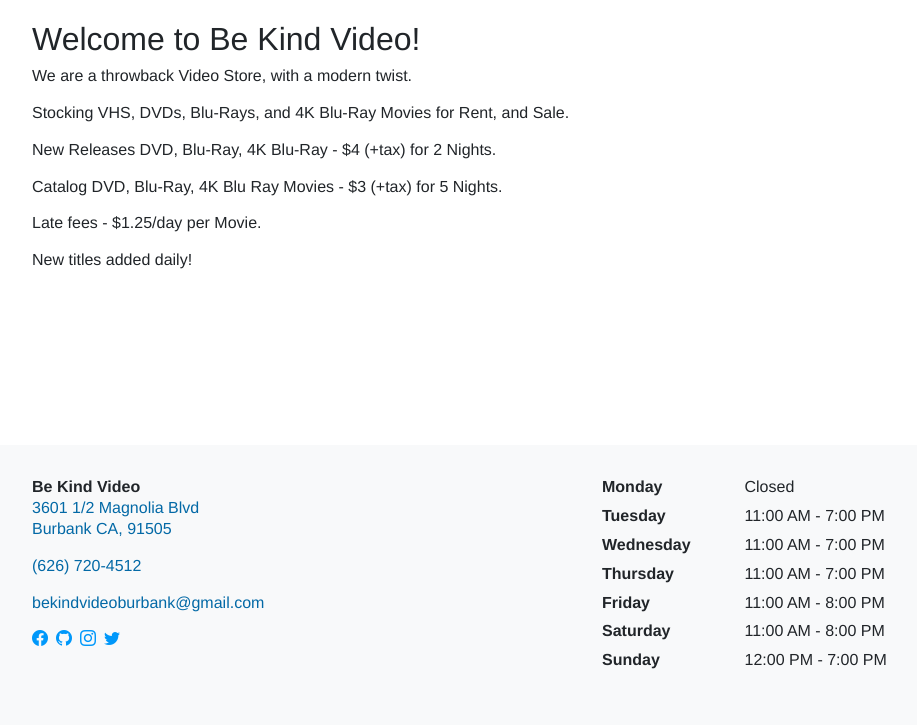
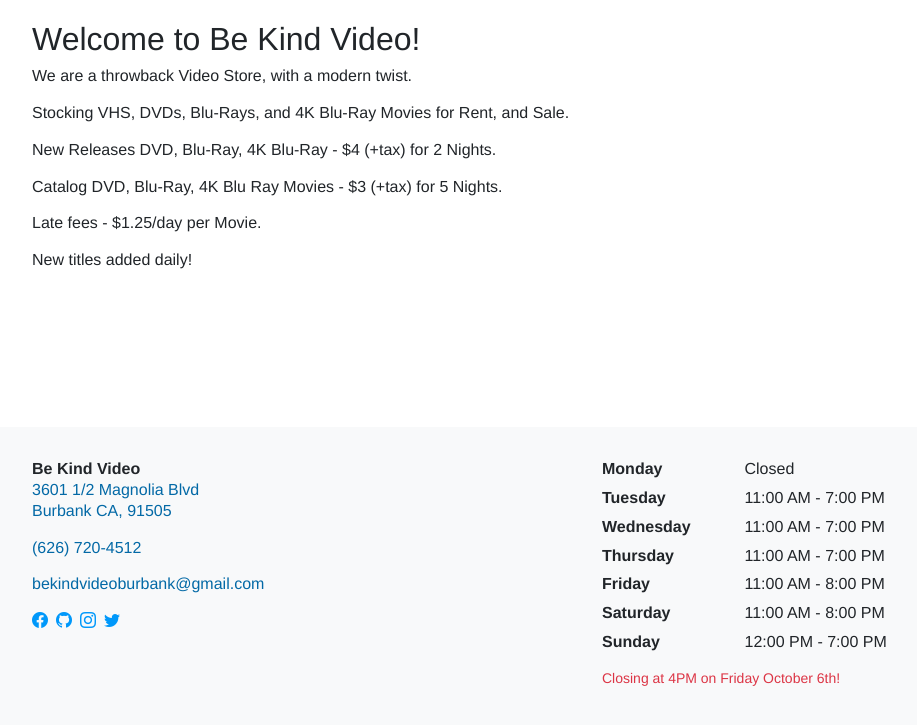
Before and after one commit to arenoir/be-kind-video, a Jekyll site: the page built from index.markdown, in a window 1280 px wide, cut to the strip 157-882 px from the top of the page. Shown: the whole strip, without its empty margins (50-967 px from the left). Built offline with Jekyll 4.4.1, drawn with Linux system fonts in a browser that asks for light colours.

Commit message:
Update hours.yml
Added October 6th Special Hours

```diff
--- a/_data/hours.yml
+++ b/_data/hours.yml
@@ -15,4 +15,4 @@
     description: '11:00 AM - 8:00 PM'
   - name: Sunday
     description: '12:00 PM - 7:00 PM'
-note:
+note: Closing at 4PM on Friday October 6th!
```
